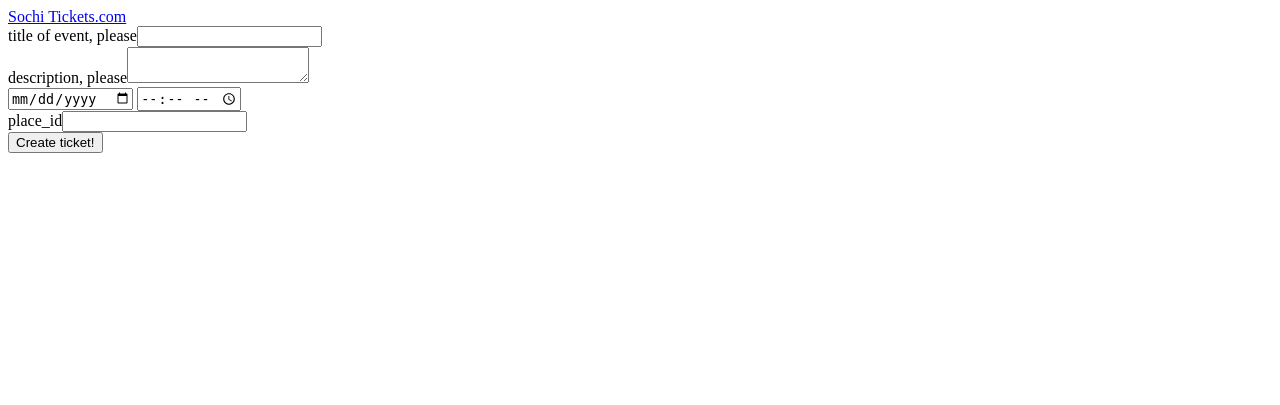
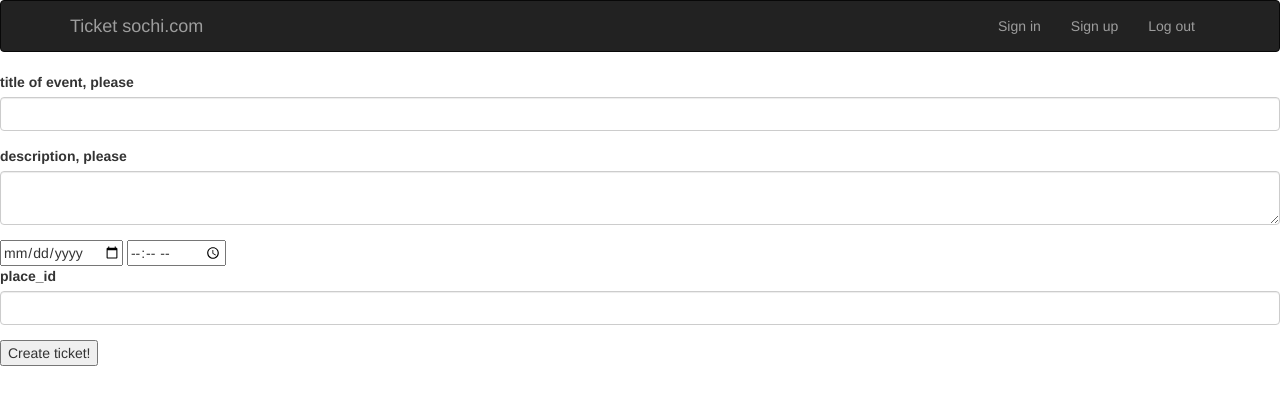
Before and after one commit to mkaravaev/Tickets, a Rails app: page /events/new in a window 1280 px wide. Shown: the top 405 px of the page. Run offline with Rails 7, Linux system fonts and the light colour scheme; style sheets or scripts are compiled from the project's sources; some libraries are stand-ins or nearby versions.

Commit message:
Add bootstrap to gems Make index#event styling Make _header styling

```diff
--- a/app/assets/javascripts/application.js
+++ b/app/assets/javascripts/application.js
@@ -13,3 +13,4 @@
 //= require jquery
 //= require jquery_ujs
 //= require_tree .
+//= require bootstrap
--- a/app/assets/stylesheets/application.css
+++ b/app/assets/stylesheets/application.css.scss
@@ -11,3 +11,20 @@
  *= require_self
  *= require_tree .
  */
+@import "bootstrap";
+
+.container {
+  padding-right: 15px;
+  padding-left: 15px;
+  margin-right: auto;
+  margin-left: auto;
+}
+
+.padding {
+  margin-bottom: 20px;
+}
+
+
+.admin {
+  color: red;
+}
--- a/app/controllers/tickets_controller.rb
+++ b/app/controllers/tickets_controller.rb
@@ -29,7 +29,6 @@
 
 	def create
 		@ticket = Ticket.create({user_id: current_user.id}.merge(ticket_params))
-		p @ticket.errors
 		if @ticket.errors.empty?
 			redirect_to @ticket
 		else
--- a/app/views/events/show.html.haml
+++ b/app/views/events/show.html.haml
@@ -1,8 +1,8 @@
-%div
+%div.container
 	%p= @event.title
 	%p= @event.description
 	%p starts at #{@event.scheduled_at_time} on #{ @event.scheduled_at_date}
-	-if current_user.admin
+	-if current_user && current_user.admin
 		%p Tickets bought: #{@event.tickets.count}
 	-else
 		%p= link_to 'Buy ticket', new_ticket_path(event_id: @event.id)
--- a/app/views/layouts/_header.html.haml
+++ b/app/views/layouts/_header.html.haml
@@ -1,8 +1,14 @@
-%header
-	%div.logo
-		= link_to "Sochi Tickets.com", events_path
-		%nav
-			- if current_user
-				%ul
-					%li You signed in as #{current_user.email}
-					%li= link_to "Sign out", destroy_user_session_path, method: :delete
+%div.navbar.navbar-inverse
+  %div.container
+    %div.navbar-header
+      = link_to "Ticket sochi.com", root_path, class: "navbar-brand"
+    %div.navbar-collapse.collapse
+      %ul.nav.navbar-nav.navbar-right
+        - if current_user
+          %li= link_to "All tickets", tickets_path
+        - else
+          %li= link_to "Sign in", user_session_path
+          %li= link_to "Sign up", new_user_registration_path
+        - if current_user && current_user.admin?
+          %li= link_to "Events", events_path
+        %li= link_to "Log out", destroy_user_session_path, method: :delete
--- a/app/views/layouts/application.html.erb
+++ /dev/null
@@ -1,16 +0,0 @@
-<!DOCTYPE html>
-<html>
-<head>
-  <title>Tickets</title>
-  <%= stylesheet_link_tag    "application", media: "all" %>
-  <%= javascript_include_tag "application"%>
-  <%= csrf_meta_tags %>
-</head>
-<body>
-	<header>
-		<%= render 'layouts/header' %>
-	</header>
-<%= yield %>
-
-</body>
-</html>
--- /dev/null
+++ b/app/views/layouts/application.html.haml
@@ -0,0 +1,10 @@
+!!!
+%html
+  %head
+    %title Tickets
+    = stylesheet_link_tag    "application", media: "all"
+    = javascript_include_tag "application"
+    = csrf_meta_tags
+  %body
+    %header= render 'layouts/header'
+    = yield
--- a/app/views/tickets/show.html.haml
+++ b/app/views/tickets/show.html.haml
@@ -7,4 +7,5 @@
 	%div
 		= link_to "Back to tickets", tickets_path
 		= link_to "Make refund", tickets_path
-		= button_to "Use ticket", { action: "mark_as_used", id: @ticket.id }, method: :post
+		%div
+			%button.btn.btn-primary{type: "button"}=button_to "Use ticket", { action: "mark_as_used", id: @ticket.id }, method: :post
```
Also changed, not shown: app/views/events/index.html.haml (+17 -18 lines), Gemfile, Gemfile.lock, 4 other files.
